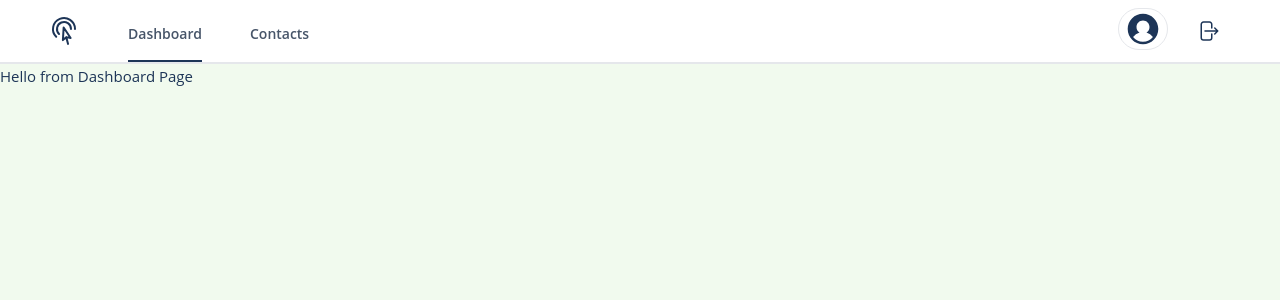
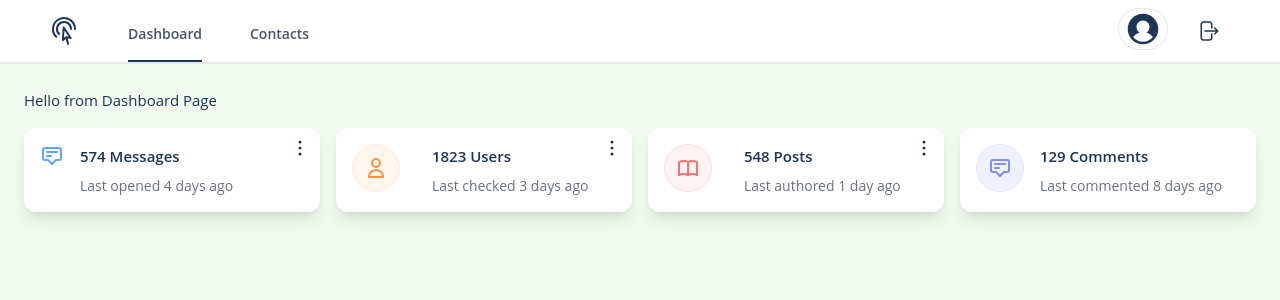
Before and after one commit to takinur/leveling, a Vue app: page / in a window 1280 px wide. Shown: the top 300 px of the page. Built offline with nearby package versions, Linux system fonts and the light colour scheme.

Commit message:
Dashboard Cards

```diff
--- /dev/null
+++ b/src/components/DashCard.vue
@@ -0,0 +1,24 @@
+<template>
+  <div class="flex items-start rounded-xl bg-white p-4 shadow-lg">
+    <slot name="icon"></slot>
+    <div class="absolute top-2 right-2">
+      <svg
+        xmlns="http://www.w3.org/2000/svg"
+        fill="none"
+        viewBox="0 0 24 24"
+        stroke-width="1.5"
+        stroke="currentColor"
+        class="w-6 h-6 hover:text-gray-500 cursor-pointer"
+      >
+        <path
+          stroke-linecap="round"
+          stroke-linejoin="round"
+          d="M12 6.75a.75.75 0 110-1.5.75.75 0 010 1.5zM12 12.75a.75.75 0 110-1.5.75.75 0 010 1.5zM12 18.75a.75.75 0 110-1.5.75.75 0 010 1.5z"
+        />
+      </svg>
+    </div>
+    <div class="ml-4">
+      <slot name="content"> </slot>
+    </div>
+  </div>
+</template>
--- a/src/views/HomeView.vue
+++ b/src/views/HomeView.vue
@@ -1,7 +1,115 @@
-<script setup lang="ts"></script>
+<script setup lang="ts">
+import DashCard from '@/components/DashCard.vue'
+</script>
 
 <template>
-  <main>
+  <main class="w-full bg-primary p-6">
     <h1>Hello from Dashboard Page</h1>
+    <div class="mt-4 grid grid-cols-1 gap-4 sm:grid-cols-2 lg:grid-cols-3 xl:grid-cols-4">
+      <DashCard>
+        <template #icon>
+          <svg
+            xmlns="http://www.w3.org/2000/svg"
+            class="h-6 w-6 text-blue-400"
+            fill="none"
+            viewBox="0 0 24 24"
+            stroke="currentColor"
+            stroke-width="2"
+          >
+            <path
+              stroke-linecap="round"
+              stroke-linejoin="round"
+              d="M7 8h10M7 12h4m1 8l-4-4H5a2 2 0 01-2-2V6a2 2 0 012-2h14a2 2 0 012 2v8a2 2 0 01-2 2h-3l-4 4z"
+            />
+          </svg>
+        </template>
+        <template #content>
+          <h2 class="font-semibold">574 Messages</h2>
+          <p class="mt-2 text-sm text-gray-500">Last opened 4 days ago</p>
+        </template>
+      </DashCard>
+
+      <DashCard>
+        <template #icon>
+          <div
+            class="flex h-12 w-12 items-center justify-center rounded-full border border-orange-100 bg-orange-50"
+          >
+            <svg
+              xmlns="http://www.w3.org/2000/svg"
+              class="h-6 w-6 text-orange-400"
+              fill="none"
+              viewBox="0 0 24 24"
+              stroke="currentColor"
+              stroke-width="2"
+            >
+              <path
+                stroke-linecap="round"
+                stroke-linejoin="round"
+                d="M16 7a4 4 0 11-8 0 4 4 0 018 0zM12 14a7 7 0 00-7 7h14a7 7 0 00-7-7z"
+              />
+            </svg>
+          </div>
+        </template>
+        <template #content>
+          <div class="ml-4">
+            <h2 class="font-semibold">1823 Users</h2>
+            <p class="mt-2 text-sm text-gray-500">Last checked 3 days ago</p>
+          </div>
+        </template>
+      </DashCard>
+      <DashCard>
+        <template #icon>
+          <div
+            class="flex h-12 w-12 items-center justify-center rounded-full border border-red-100 bg-red-50"
+          >
+            <svg
+              xmlns="http://www.w3.org/2000/svg"
+              class="h-6 w-6 text-red-400"
+              fill="none"
+              viewBox="0 0 24 24"
+              stroke="currentColor"
+              stroke-width="2"
+            >
+              <path
+                stroke-linecap="round"
+                stroke-linejoin="round"
+                d="M12 6.253v13m0-13C10.832 5.477 9.246 5 7.5 5S4.168 5.477 3 6.253v13C4.168 18.477 5.754 18 7.5 18s3.332.477 4.5 1.253m0-13C13.168 5.477 14.754 5 16.5 5c1.747 0 3.332.477 4.5 1.253v13C19.832 18.477 18.247 18 16.5 18c-1.746 0-3.332.477-4.5 1.253"
+              />
+            </svg>
+          </div>
+        </template>
+        <template #content>
+          <div class="ml-4">
+            <h2 class="font-semibold">548 Posts</h2>
+            <p class="mt-2 text-sm text-gray-500">Last authored 1 day ago</p>
+          </div>
+        </template>
+      </DashCard>
+      <div class="flex items-start rounded-xl bg-white p-4 shadow-lg">
+        <div
+          class="flex h-12 w-12 items-center justify-center rounded-full border border-indigo-100 bg-indigo-50"
+        >
+          <svg
+            xmlns="http://www.w3.org/2000/svg"
+            class="h-6 w-6 text-indigo-400"
+            fill="none"
+            viewBox="0 0 24 24"
+            stroke="currentColor"
+            stroke-width="2"
+          >
+            <path
+              stroke-linecap="round"
+              stroke-linejoin="round"
+              d="M7 8h10M7 12h4m1 8l-4-4H5a2 2 0 01-2-2V6a2 2 0 012-2h14a2 2 0 012 2v8a2 2 0 01-2 2h-3l-4 4z"
+            />
+          </svg>
+        </div>
+
+        <div class="ml-4">
+          <h2 class="font-semibold">129 Comments</h2>
+          <p class="mt-2 text-sm text-gray-500">Last commented 8 days ago</p>
+        </div>
+      </div>
+    </div>
   </main>
 </template>
```
